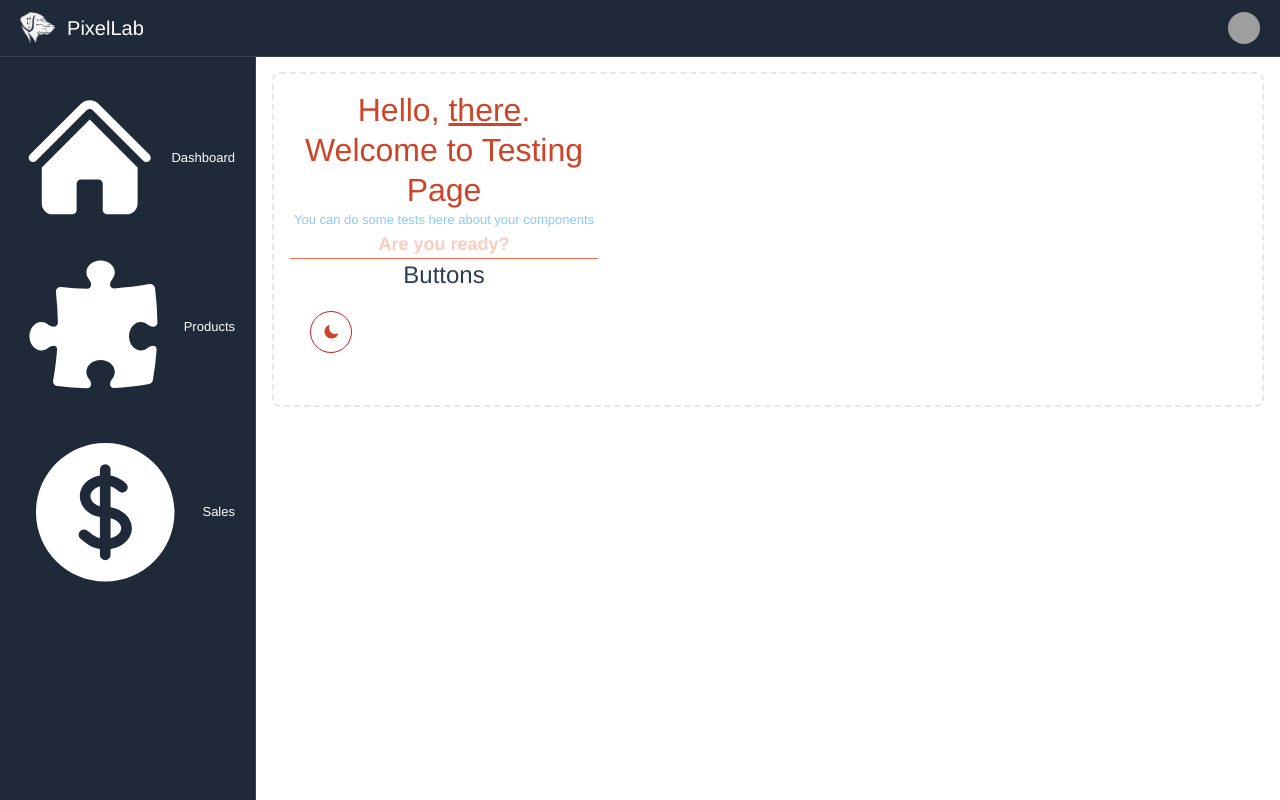
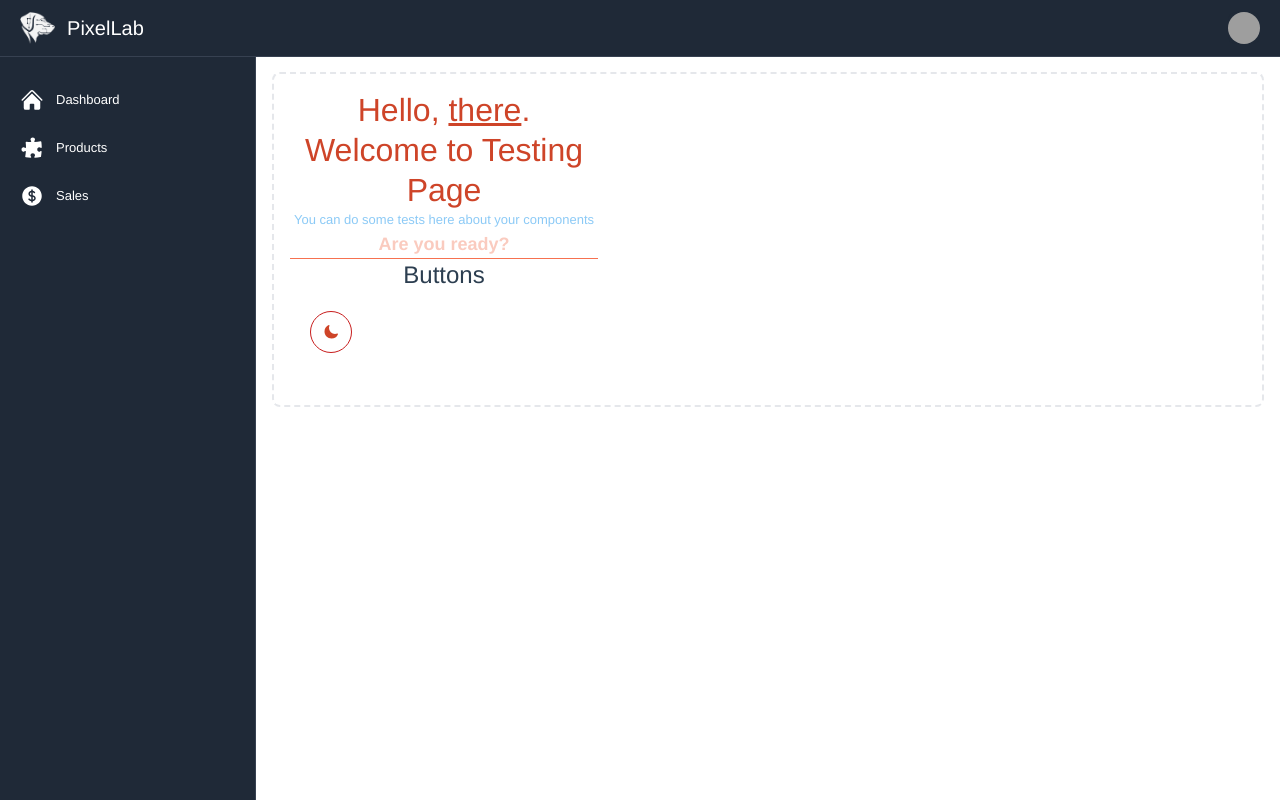
Before and after one commit to KevinZav/Punto-Venta, a Vue app: page /#/testing in a window 1280 px wide. Built offline with nearby package versions, Linux system fonts and the light colour scheme; grey boxes are pictures that could not be loaded.

Commit message:
fix: change icon size logic

```diff
--- a/src/app/shared/modules/components/Icon/Icon.vue
+++ b/src/app/shared/modules/components/Icon/Icon.vue
@@ -1,5 +1,7 @@
 <template>
-  <component :is="icon" :class="assignClass"></component>
+  <span :style="{ 'width': `${size}`, height: `${size}` }">
+    <component :is="icon" :class="assignClass"></component>
+  </span>
 </template>
 <script>
 import { heroIcons } from "@/app/shared/utilities/icons";
@@ -16,7 +18,7 @@ export default {
     },
     size: {
       type: String,
-      default: "4",
+      default: "16px",
     },
     color: {
       type: String,
@@ -27,12 +29,17 @@ export default {
   },
   computed: {
     assignClass() {
-      const { size, color, extraClass } = this;
+      const { color, extraClass } = this;
 
-      return `w-[${size}] w-${size} aspect-square ${
-        color ? `text-${color}` : ""
-      } ${extraClass}`;
+      return `aspect-square ${color ? `text-${color}` : ""
+        } ${extraClass}`;
     },
+    assignStyle() {
+      return {
+        width: `${this.size}px`,
+        height: `${this.size}px`
+      }
+    }
   },
 };
 </script>
--- a/src/app/shared/modules/components/Navigation/SideBar.vue
+++ b/src/app/shared/modules/components/Navigation/SideBar.vue
@@ -10,7 +10,7 @@
             class="flex items-center p-2 rounded-lg text-white hover:bg-gray-700 hover:text-primary-300">
             <icon
               :icon="navigator.icon"
-              :size="6"
+              :size="'24px'"
               :extraClass="'transition duration-75'"></icon>
             <typography :variant="'body-2'" :text="navigator.text" :extraStyles="'ml-3'"></typography>
           </router-link>
```
